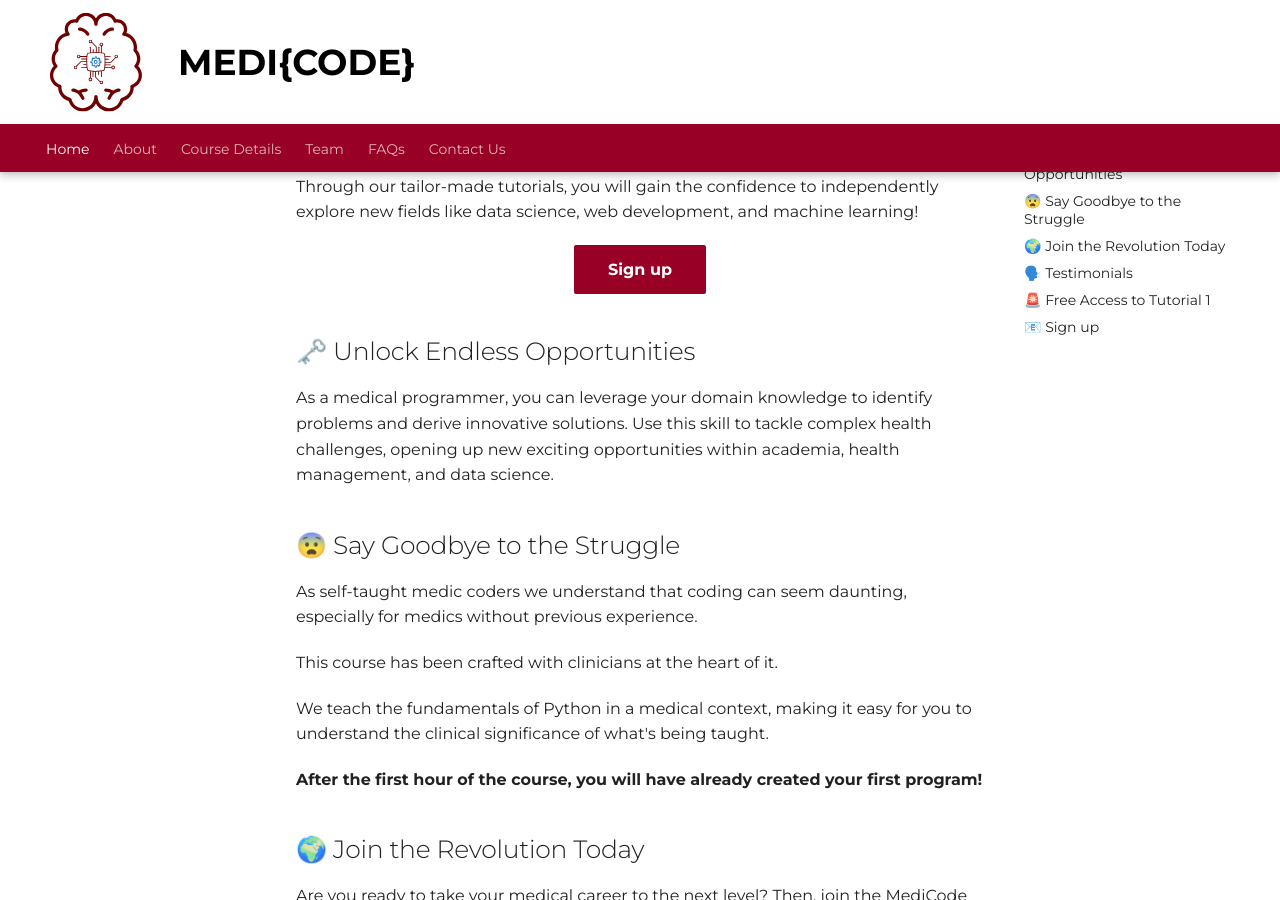
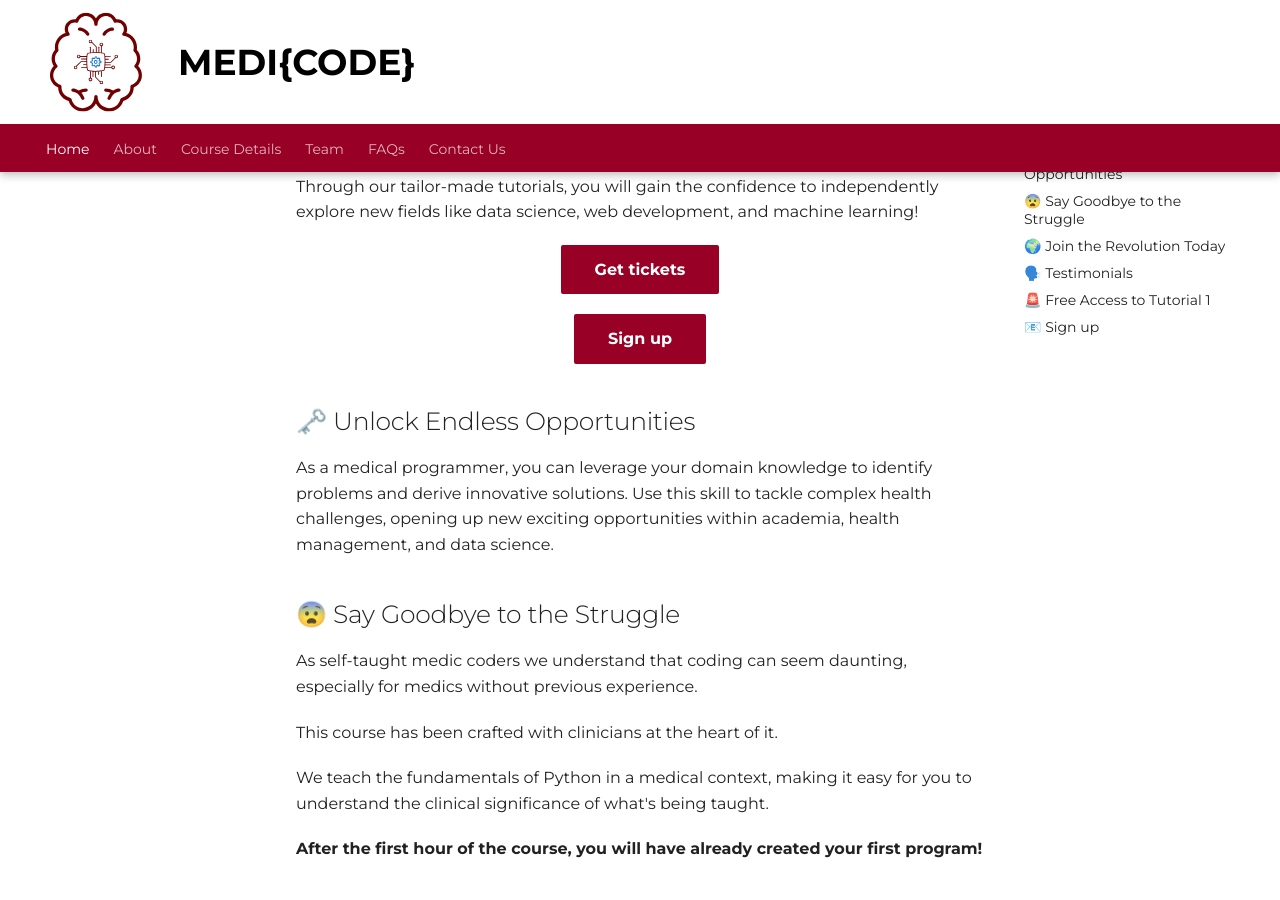
Before and after one commit to anchit-chandran/medicode-website, an MkDocs documentation site: the page built from docs/index.md, in a window 1280 px wide and 900 px high, scrolled down 362 px. Built offline with MkDocs 1.6.1 and Material for MkDocs 9.7.7, drawn with Linux system fonts in a browser that asks for light colours; comment, search, counter and statistics services are not loaded.

Commit message:
Update index.md

```diff
--- a/docs/index.md
+++ b/docs/index.md
@@ -12,6 +12,8 @@ This course is like medical school.
 We teach budding Clinicians who Code the fundamentals of the Python programming language.
 
 Through our tailor-made tutorials, you will gain the confidence to independently explore new fields like data science, web development, and machine learning!
+
+[Get tickets](https://www.eventbrite.co.uk/e/coding-for-clinicians-cohort-3-tickets-651014631287){ .md-button .md-button--primary }
 
 [Sign up](#sign-up){ .md-button .md-button--primary }
 
```
